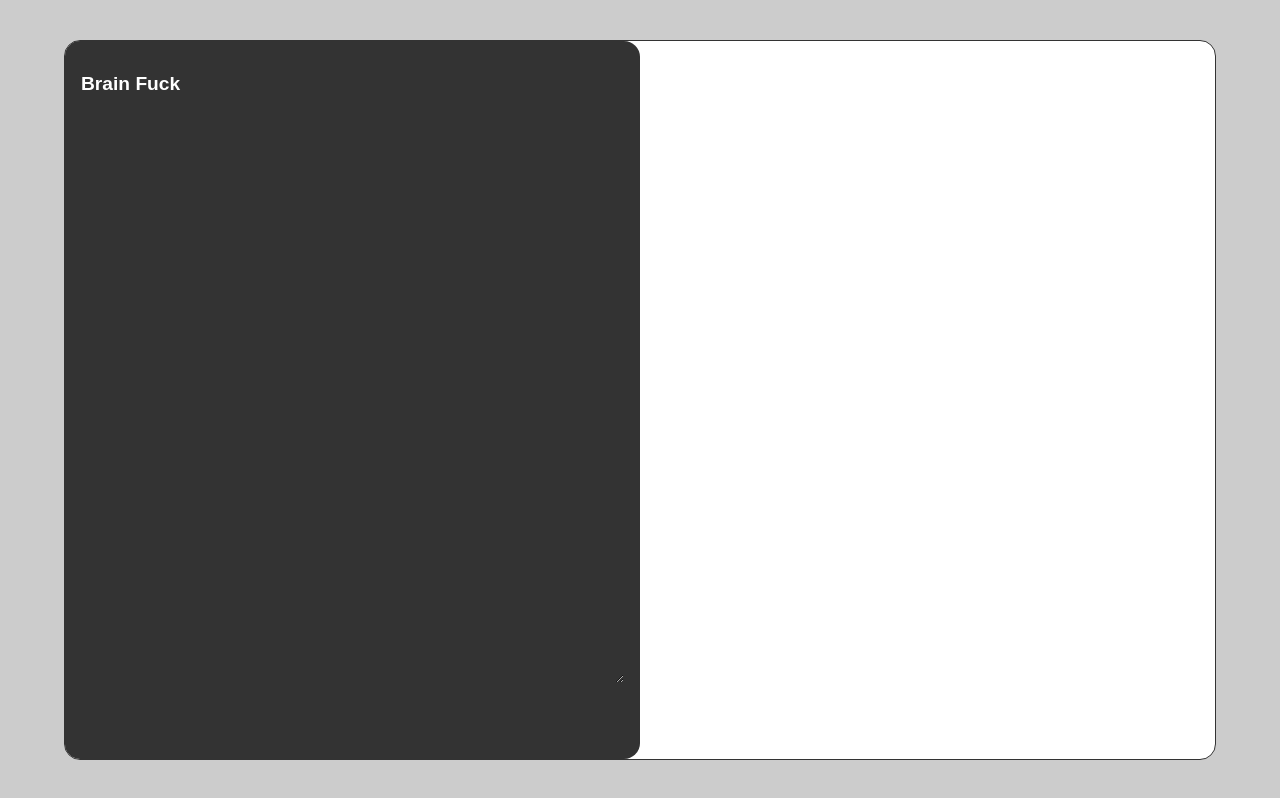
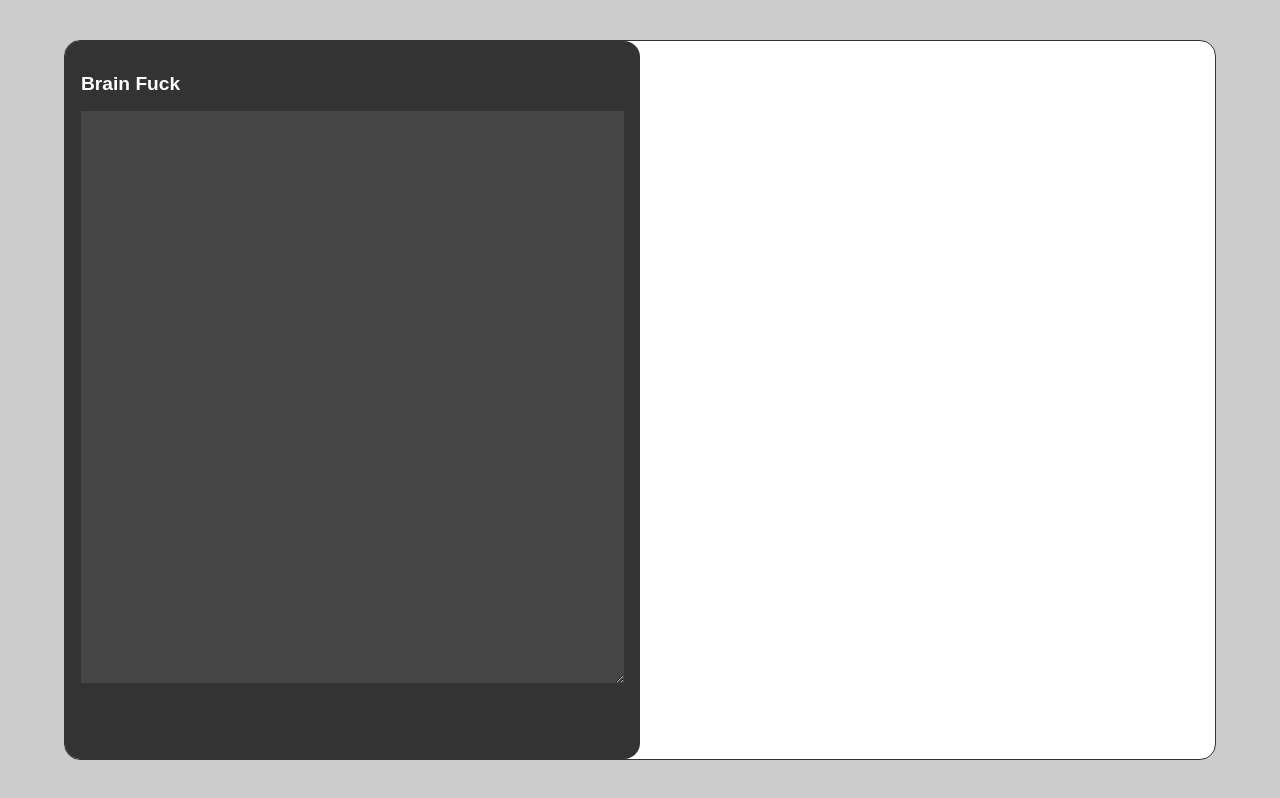
Before and after one commit to JCharls1/Encrypts-project, a React (Vite) app in the folder CodeEdit/: page / in a window 1280 px wide. Built offline with nearby package versions, Linux system fonts and the light colour scheme.

Commit message:
test commit & changed the color of text area

```diff
--- a/CodeEdit/src/Editor.css
+++ b/CodeEdit/src/Editor.css
@@ -58,7 +58,7 @@ h1 > img {
 .code textarea {
     width: 100%;
     height: 250%;
-    background-color: #333333;
+    background-color: #464646;
     color: #DDDDDD;
     border: none;
     padding: 1rem;
```
